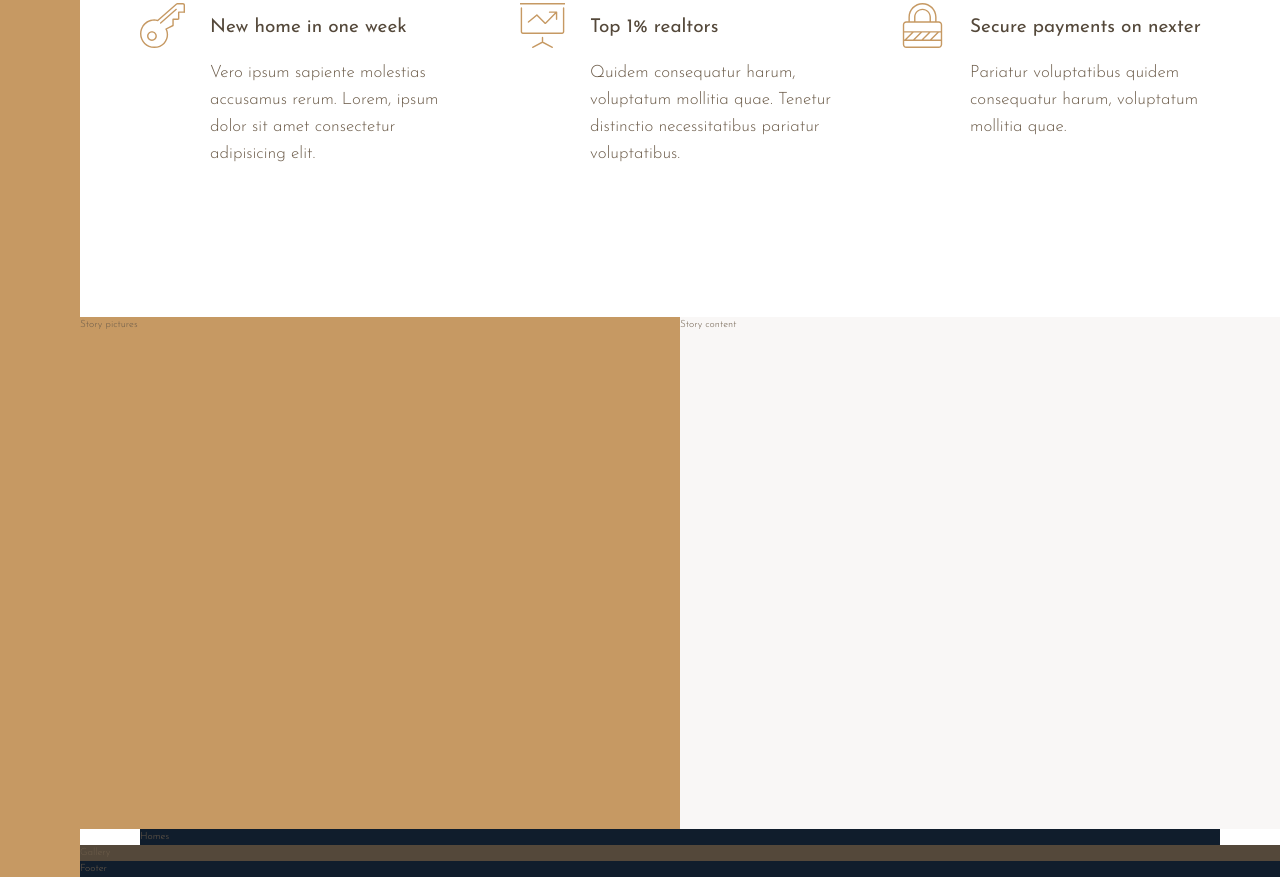
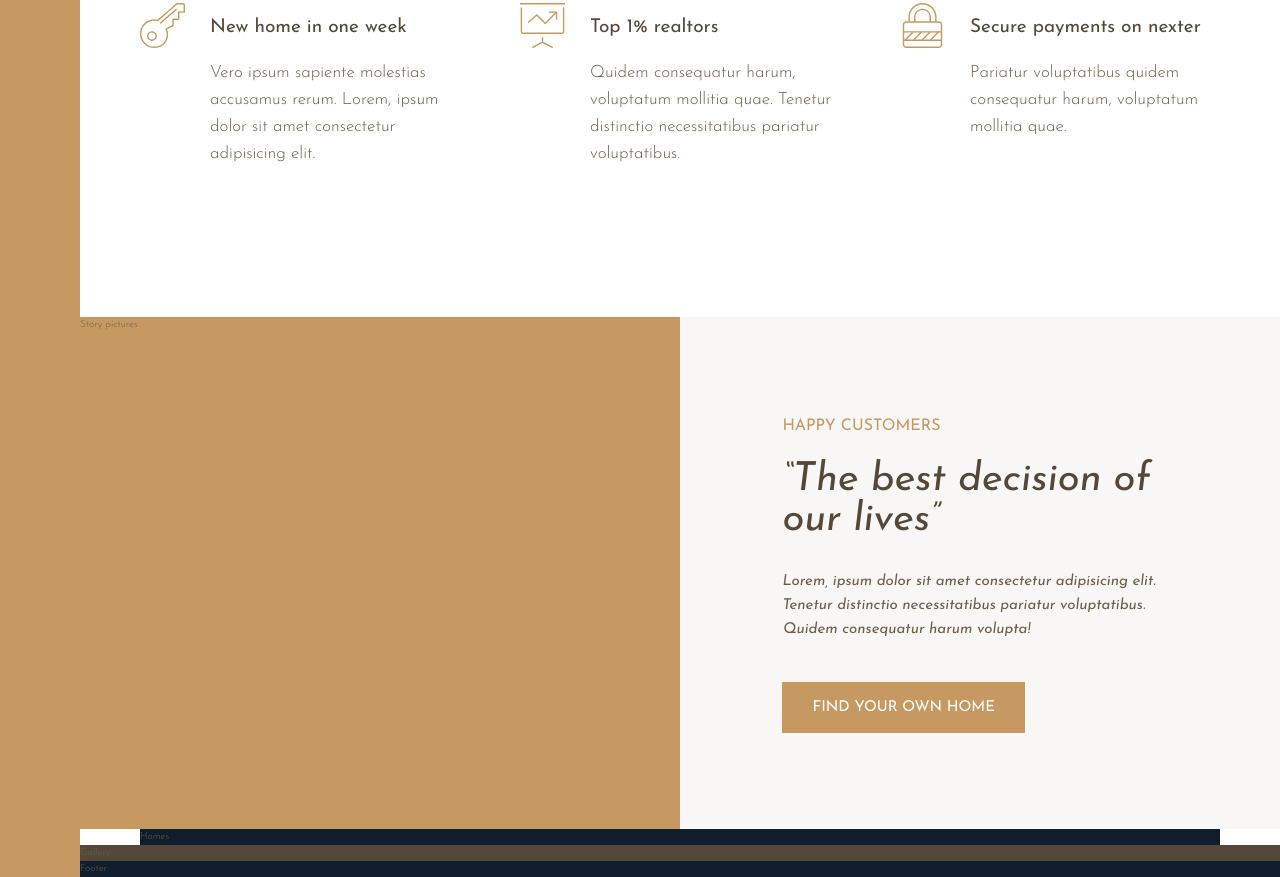
Before and after one commit to chamikabm/Nexter, a website: page index.html in a window 1280 px wide. Shown: the part 991-1868 px from the top of the page. Drawn offline with nearby package versions, Linux system fonts and the light colour scheme; files that its build step writes are made by us from their sources.

Commit message:
Added chagnes for story section.

```diff
--- a/index.html
+++ b/index.html
@@ -101,7 +101,15 @@
         </div>
 
         <div class="story__content">
-            Story content
+            <h3 class="heading-3 mb-sm">Happy Customers</h3>
+            <h2 class="heading-2 heading-2--dark mb-md">&ldquo;The best decision of our lives&rdquo;</h2>
+            <p class="story__text">
+                Lorem, ipsum dolor sit amet consectetur adipisicing elit. Tenetur distinctio necessitatibus pariatur
+                voluptatibus. Quidem consequatur harum volupta!
+            </p>
+            <button class="btn">
+                Find your own home
+            </button>
         </div>
 
         <div class="homes">
--- a/sass/_story.scss
+++ b/sass/_story.scss
@@ -8,5 +8,24 @@
   &__content {
     background-color: $color-grey-light-1;
     grid-column: col-start 5/ full-end;
+
+    padding: 6rem 8vw;
+
+    // We also can use this to center and align items using flex box.
+    //display: flex;
+    //flex-direction: column;
+    //justify-content: center;
+    //align-items: flex-start;
+
+    // We can do the same using css grids
+    display: grid;
+    align-content: center;
+    justify-items: start;
+  }
+
+  &__text {
+    font-size: 1.5rem;
+    font-style: italic;
+    margin-bottom: 4rem;
   }
 }
--- a/sass/_typography.scss
+++ b/sass/_typography.scss
@@ -10,12 +10,24 @@
 
 .heading-2 {
   @extend %heading;
+  font-size: 4rem;
+  font-style: italic;
+  line-height: 1;
 
+  &--light {
+    color: $color-grey-light-1;
+  }
+
+  &--dark {
+    color: $color-grey-dark-1;
+  }
 }
 
 .heading-3 {
   @extend %heading;
-
+  font-size: 1.6rem;
+  color: $color-primary;
+  text-transform: uppercase;
 }
 
 .heading-4 {
@@ -30,3 +42,25 @@
     color: $color-grey-dark-1;
   }
 }
+
+.btn {
+  background-color: $color-primary;
+  color: white;
+  border: none;
+  border-radius: 0;
+  font-family: $font-display;
+  font-size: 1.5rem;
+  text-transform: uppercase;
+  padding: 1.8rem 3rem;
+  cursor: pointer;
+  transition: all .2s;
+
+  &:hover {
+    background-color: $color-primary-dark;
+  }
+}
+
+.mb-sm { margin-bottom: 2rem; }
+.mb-md { margin-bottom: 3rem; }
+.mb-lg { margin-bottom: 4rem; }
+.mb-hg { margin-bottom: 8rem; }
```
